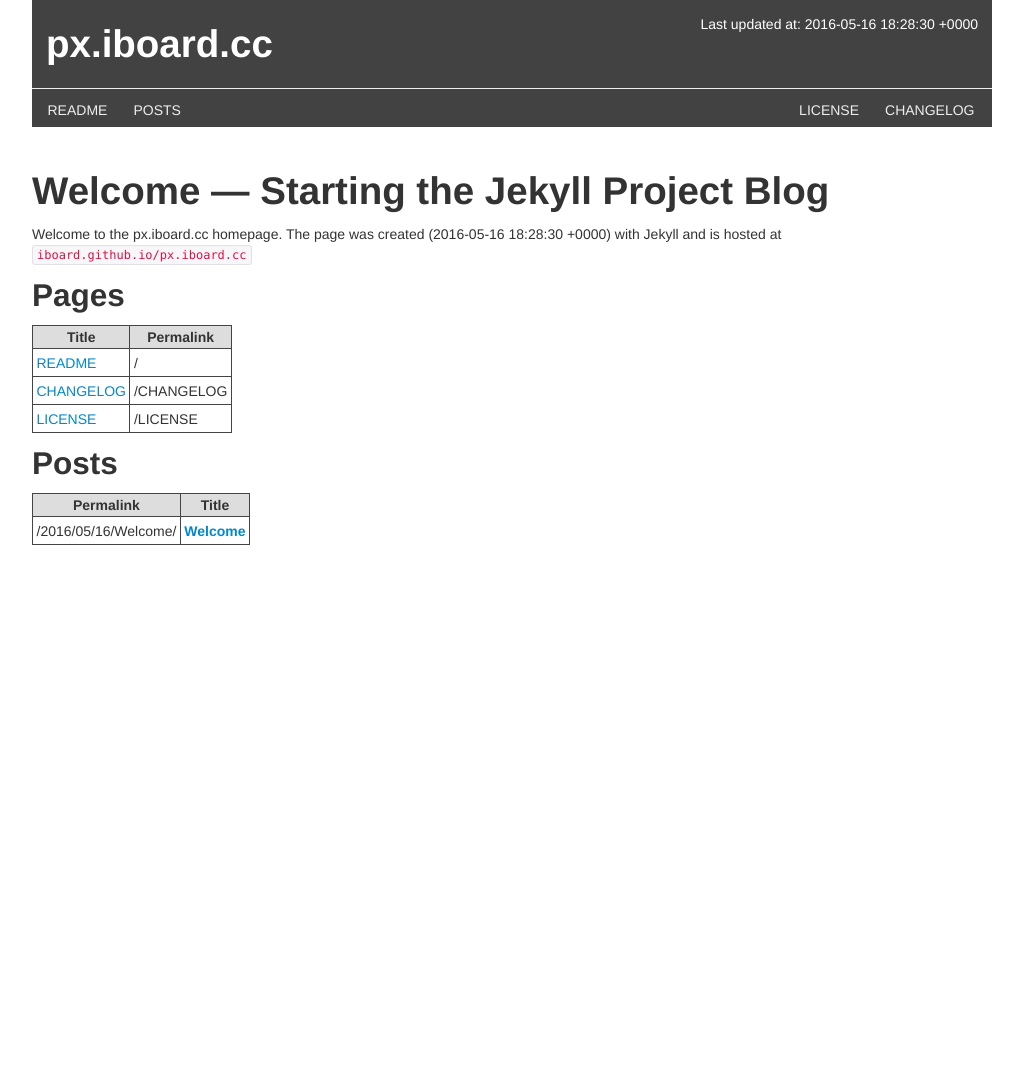
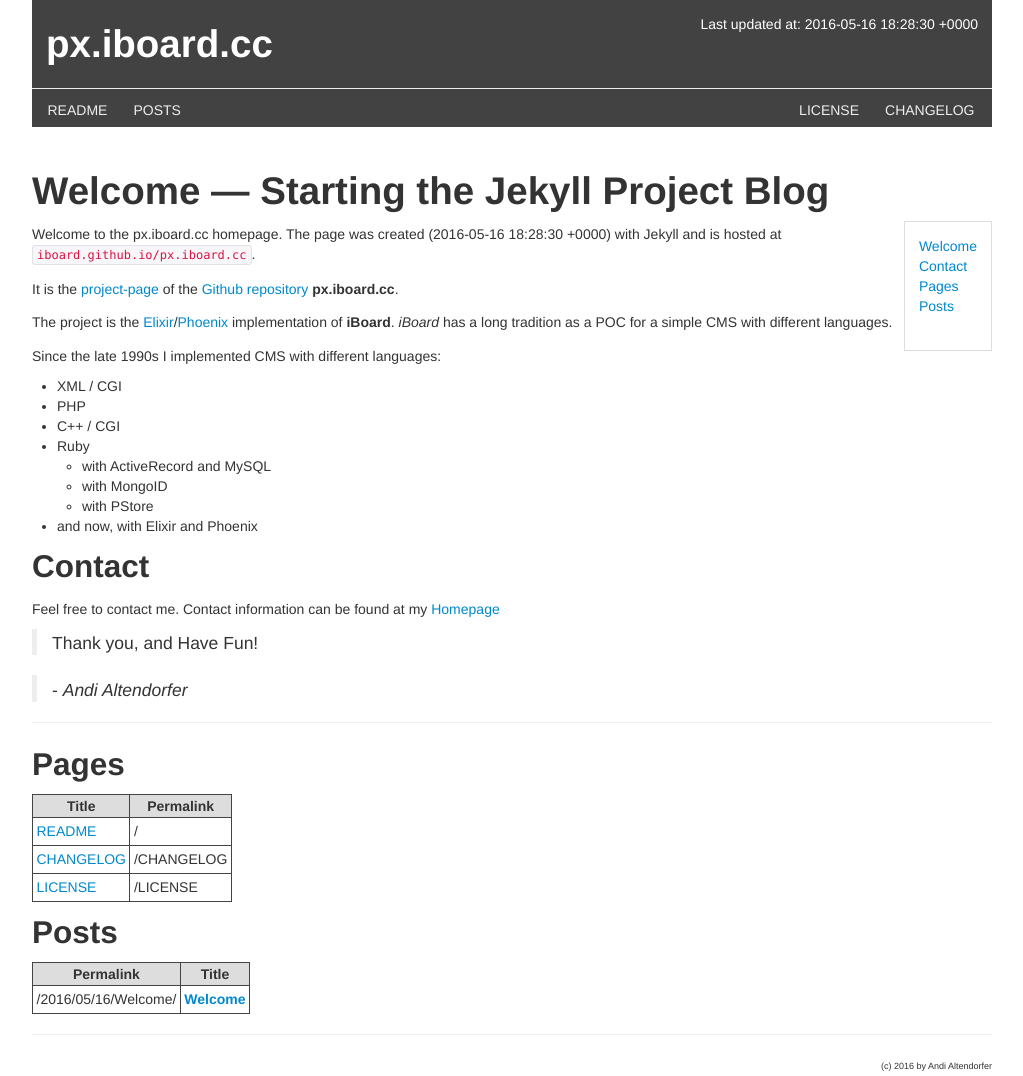
Before and after one commit to iboard/px.iboard.cc, a Jekyll site: the page built from _posts/2016-05-16-Welcome.md, in a window 1280 px wide. Shown: the whole page, without its empty margins (128-1151 px from the left). Built offline with Jekyll 4.4.1, drawn with Linux system fonts in a browser that asks for light colours; Markdown is read by kramdown in place of the engine named in the settings; before the commit the page ends 900 px from its top, so only the background shows below that.

Commit message:
Add footer

```diff
--- /dev/null
+++ b/_includes/footer.html
@@ -0,0 +1,6 @@
+<section id="footer">
+  <hr />
+  <copyright class="pull-right">
+  (c) 2016 by Andi Altendorfer
+  </copyright>
+</section>
--- a/_layouts/default.html
+++ b/_layouts/default.html
@@ -23,6 +23,7 @@
   <body id="page-top">
     <div class="pull-right">{{ :toc }}</div>
     {{ content }}
+    {% include footer.html %}
     <!-- jQuery -->
     <script src="{{ site.baseurl }}/js/jquery-2.2.3.min.js"></script>
     <!-- Bootstrap Core JavaScript -->
--- a/_layouts/post.html
+++ b/_layouts/post.html
@@ -14,10 +14,11 @@
     <section id="inner">
       {% include site-header.html %}
       <div class="post-entry"  id="{{ post.title }}">
-        <h1>{{ content }}</h1>
+        {{ content }}
       </div>
       <!-- jQuery -->
       <script src="{{ site.baseurl }}/js/jquery-2.2.3.min.js"></script>
+      {% include footer.html %}
     </section>
     <!-- Bootstrap Core JavaScript -->
     <script src="{{ site.baseurl }}/js/bootstrap.min.js"></script>
--- a/_posts/2016-05-16-Welcome.md
+++ b/_posts/2016-05-16-Welcome.md
@@ -5,8 +5,44 @@
 
 # Welcome — Starting the Jekyll Project Blog
 
+<div class="toc pull-right">
+  <ul class="nav">
+    <li><a href="#toc_0">Welcome</a></li>
+    <li><a href="#toc_1">Contact</a></li>
+    <li><a href="#toc_2">Pages</a></li>
+    <li><a href="#toc_3">Posts</a></li>
+  </ul>
+</div>
+
 Welcome to the px.iboard.cc homepage. The page was created ({{ site.time }})
-with Jekyll and is hosted at `iboard.github.io/px.iboard.cc`
+with Jekyll and is hosted at `iboard.github.io/px.iboard.cc`.
+
+It is the [project-page][] of the [Github repository][] **px.iboard.cc**.
+
+The project is the [Elixir][]/[Phoenix][] implementation of **iBoard**.
+*iBoard* has a long tradition as a POC for a simple CMS with different
+languages.
+
+Since the late 1990s I implemented CMS with different languages:
+
+ - XML / CGI
+ - PHP
+ - C++ / CGI
+ - Ruby
+   - with ActiveRecord and MySQL
+   - with MongoID
+   - with PStore
+ - and now, with Elixir and Phoenix
+
+## Contact
+
+Feel free to contact me. Contact information can be found at my [Homepage][]
+
+> Thank you, and Have Fun!
+
+> \- *Andi Altendorfer*
+
+----
 
 ## Pages
 
@@ -22,3 +58,11 @@
 |---------|-------------|
 {% for posting in site.posts %}| {{ posting.url }} | <b>[{{ posting.title }}]({{ site.url }}{{ site.baseurl }}/{{ posting.url }})</b> |
 {% endfor %}
+
+
+
+[project-page]: http://iboard.github.io/px.iboard.cc/
+[Github repository]: http://github.com/iboard/px.iboard.cc/
+[Elixir]: http://elixir_lang.org/
+[Phoenix]: http://www.phoenixframework.org/
+[Homepage]: http://altendorfer.at
--- a/css/default.css
+++ b/css/default.css
@@ -60,3 +60,12 @@
   padding: 0.25em;
   border-left: 1px solid #444;
 }
+
+.toc {
+  padding: 1em;
+  border: 1px solid #ddd;
+}
+
+copyright {
+  font-size: xx-small;
+}
```
Also changed, not shown: index.html (+3 -16 lines), posts.html (+1 -12 lines), CHANGELOG.md.
